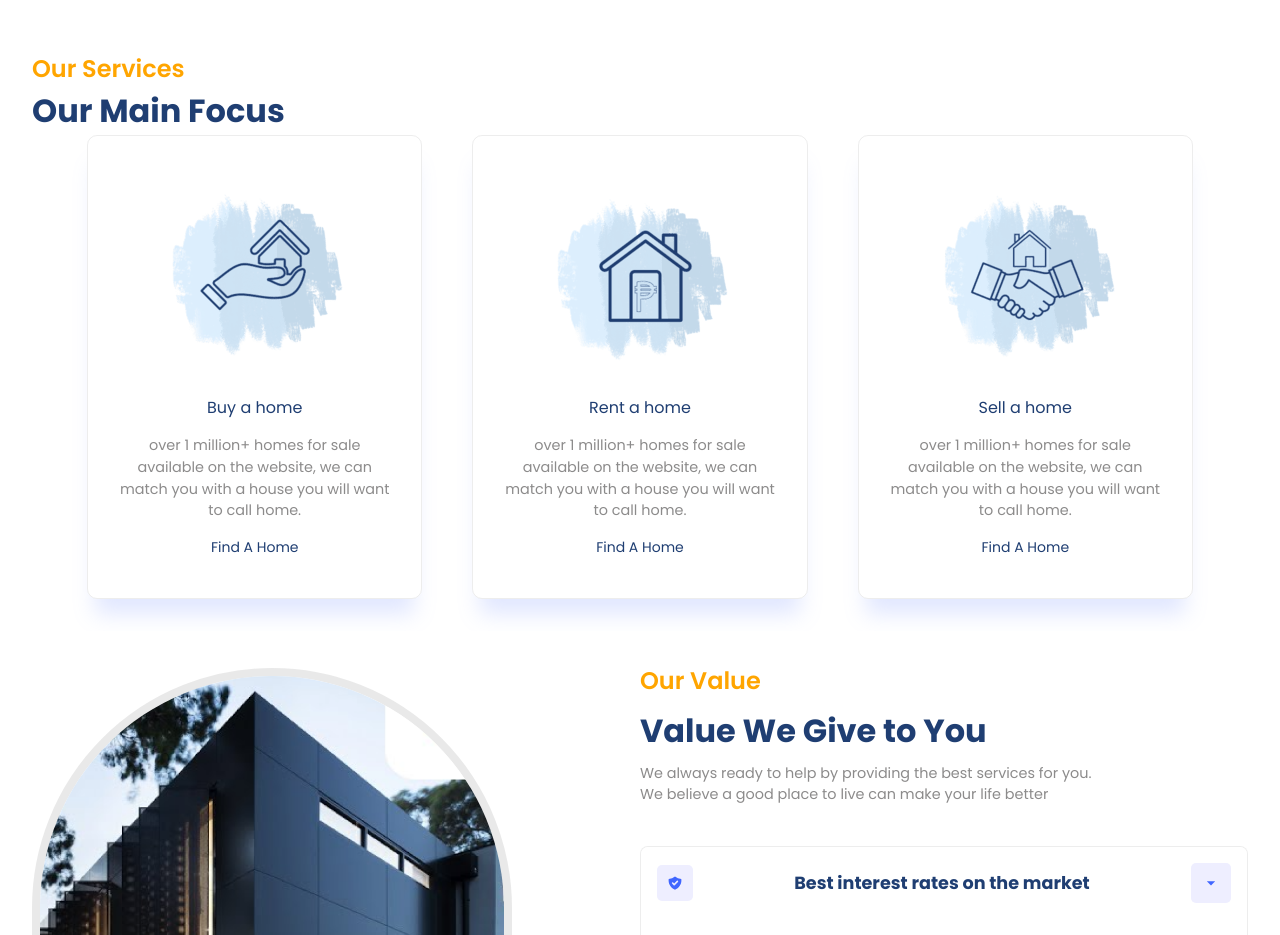
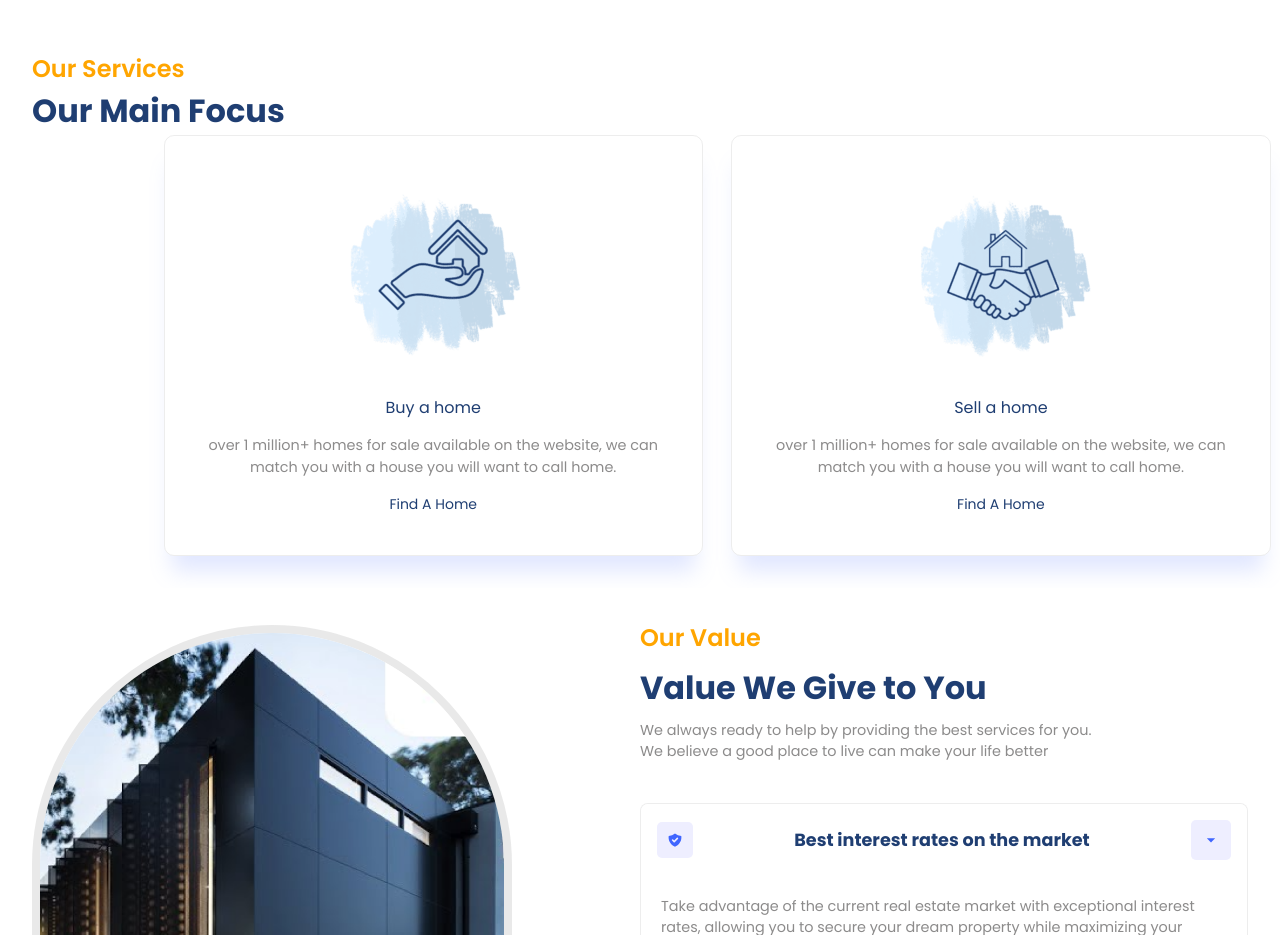
Before and after one commit to blhbhl/mp2-realestate, a React (Vite) app in the folder frontend/: page / in a window 1280 px wide. Shown: the part 1380-2315 px from the top of the page. Built offline with nearby package versions, Linux system fonts and the light colour scheme.

Commit message:
removed rent a home card

```diff
--- a/frontend/src/components/ServicePage/ServicePage.css
+++ b/frontend/src/components/ServicePage/ServicePage.css
@@ -18,6 +18,7 @@
 
 /* servicepage */
   .s-container {
+    justify-content: center;
     gap: 2rem;
     position: relative;
     overflow: hidden;
@@ -29,25 +30,23 @@
     flex: 1;
   }
   .service-card {
-    gap: 0.6rem;
-    padding: 1rem;
+    width: 140%;
     border-radius: 10px;
-    max-width: max-content;
-    margin: 0 25px 0 25px;
     transition: all 300ms ease-in;
     position: relative;
     text-align: center;
     padding: 40px 30px;
     box-shadow: var(--shadow);
     border: 1px solid rgba(128, 128, 128, 0.143);
+
   }
 
 
   .service-list {
     display: flex;
-    flex-wrap: wrap;
     justify-content: center;
     list-style: none;
+    gap: 15%;
   }
 
 
--- a/frontend/src/components/ServicePage/ServicePage.jsx
+++ b/frontend/src/components/ServicePage/ServicePage.jsx
@@ -30,28 +30,10 @@ const ServicePage = () => {
               </div>
               </a>
             </li>
-            <li>
-            <a href='/rent-a-home'>
-              <div className="service-card">
-                <div className="card-icon">
-                  <img src="/service-2.png" alt="Service icon" />
-                </div>
-                <h3 className="card-title">
-                  <a href="#">Rent a home</a>
-                </h3>
-                <p className="secondaryText">
-                  over 1 million+ homes for sale available on the website, we can match you with a house you will want
-                  to call home.
-                </p>
-                <a href="#" className="card-link">
-                  <span>Find A Home</span>
-                </a>
-              </div>
-              </a>
-            </li>
+
             <li>
             <a href='/sell-a-home'>
-              <div className="service-card">
+              <div className="service-card card2 ">
                 <div className="card-icon">
                   <img src="/service-3.png" alt="Service icon" />
                 </div>
```
